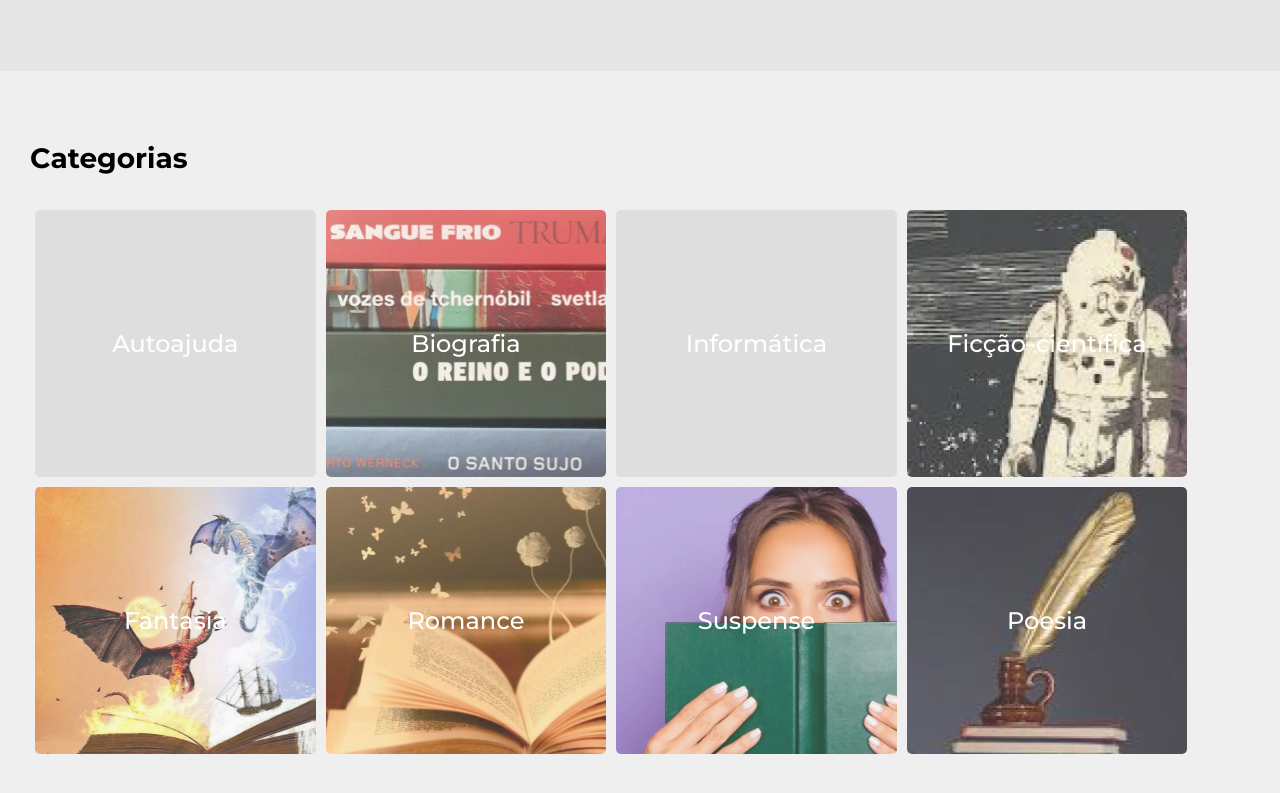
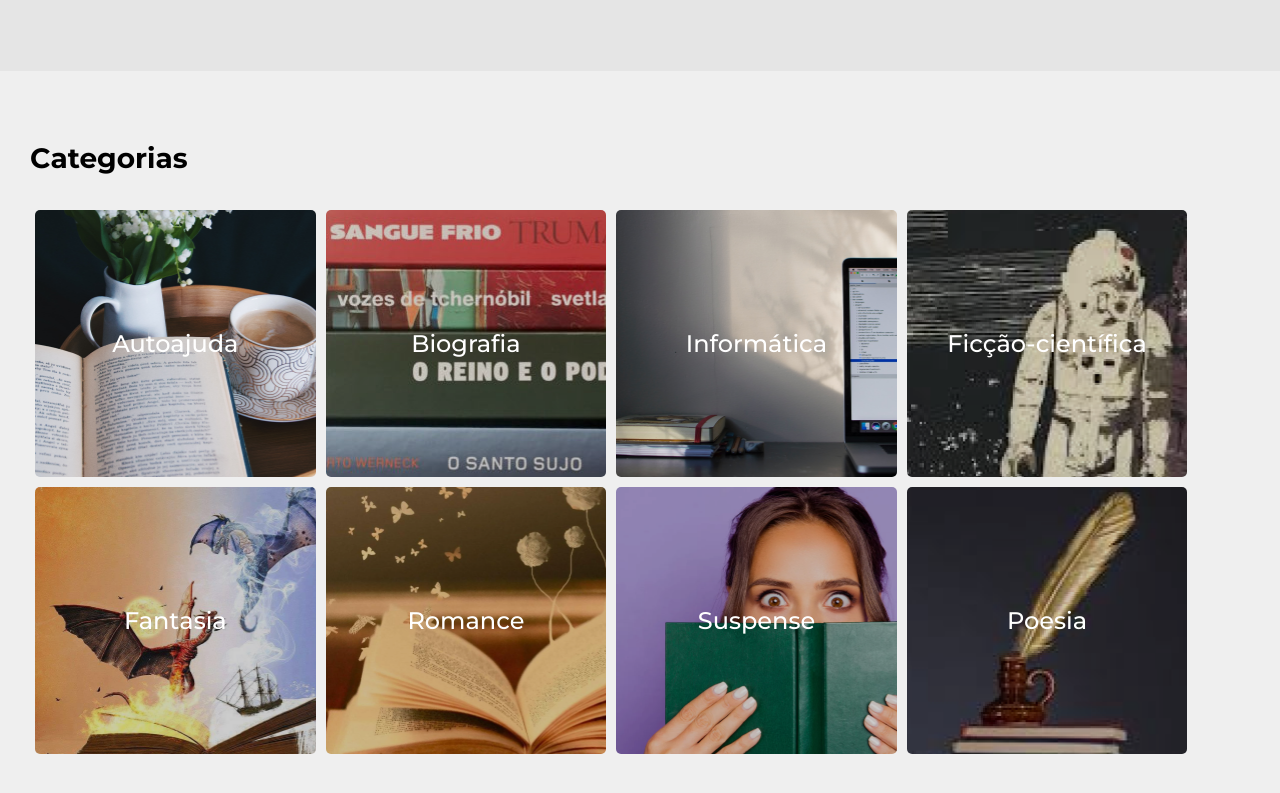
Before and after one commit to phlc/software_engineering_project, a React (Create React App) app in the folder frontend/: page / in a window 1280 px wide. Shown: the part 962-1755 px from the top of the page. Built offline with nearby package versions, Linux system fonts and the light colour scheme.

Commit message:
Adição das imagens faltantes na seção de categorias e ajustes de layout

```diff
--- a/frontend/src/Components/CategoryCard/styles.ts
+++ b/frontend/src/Components/CategoryCard/styles.ts
@@ -6,7 +6,7 @@ export const Container = styled.button`
     height: 267px;
     border-radius: 5px;
     border: none;
-    background-color: #DEDEDE;
+    background-color: #000000;
     margin: 5px;
 `;
 
--- a/frontend/src/Pages/Categories/index.tsx
+++ b/frontend/src/Pages/Categories/index.tsx
@@ -1,20 +1,22 @@
 import CategoryCard from "../../Components/CategoryCard";
 import { Container, Row, SectionTitle } from "./styles";
+import autoajuda from '../../assets/images/autoajuda.png';
 import biografia from '../../assets/images/biografia.png';
 import romance from '../../assets/images/romance.png';
 import poesia from '../../assets/images/poesia.png';
 import suspense from '../../assets/images/suspense.png';
 import ficcao from '../../assets/images/ficcao-cientifica.png';
 import fantasia from '../../assets/images/fantasia.png';
+import informatica from '../../assets/images/informatica.png';
 
 export default function Categories () {
     return(
         <Container>
             <SectionTitle>Categorias</SectionTitle>
             <Row>
-                <CategoryCard name="Autoajuda" urlImage=""/>
+                <CategoryCard name="Autoajuda" urlImage={autoajuda}/>
                 <CategoryCard name="Biografia" urlImage={biografia}/>
-                <CategoryCard name="Informática" urlImage=""/>
+                <CategoryCard name="Informática" urlImage={informatica}/>
                 <CategoryCard name="Ficção-científica" urlImage={ficcao}/>
             </Row>
             <Row>
```
Also changed, not shown: frontend/src/assets/images/autoajuda.png (added), frontend/src/assets/images/informatica.png (added).
